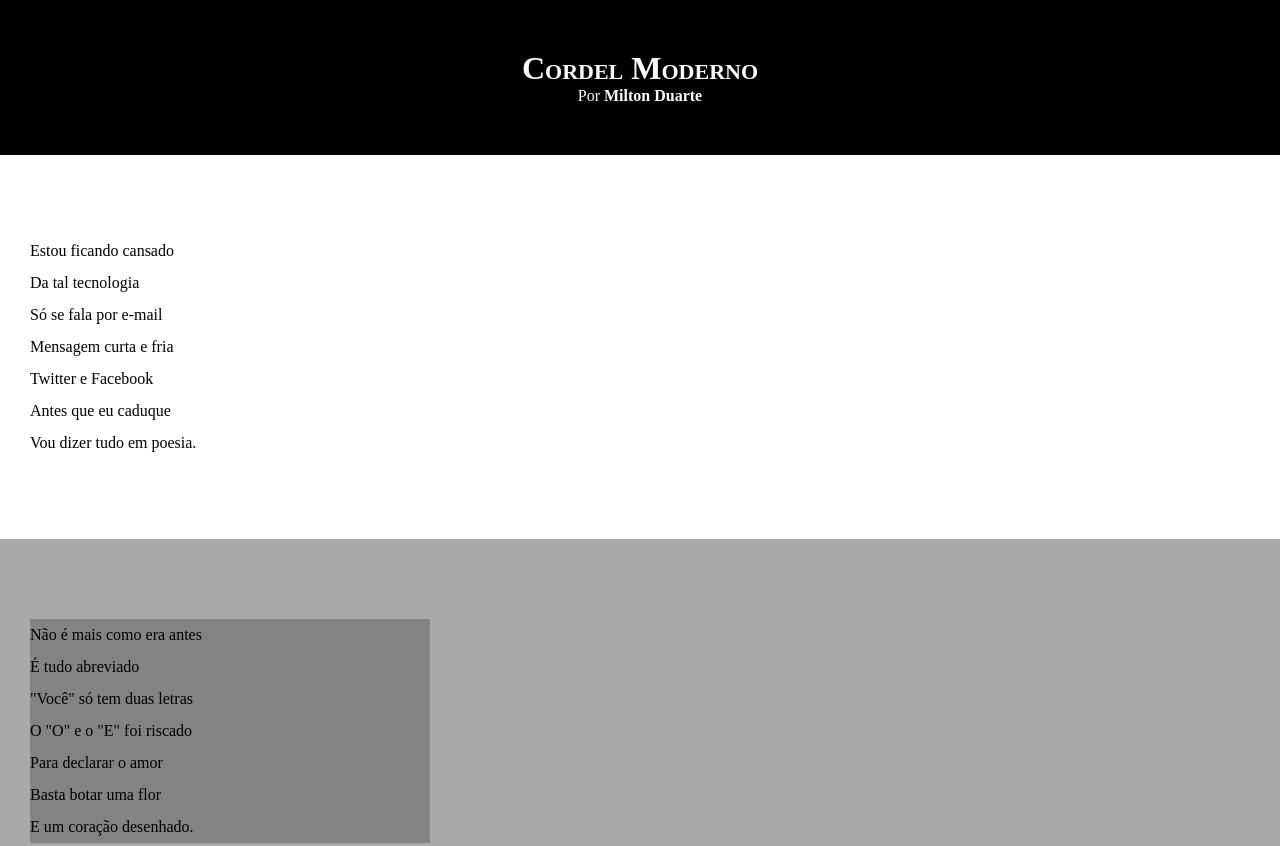
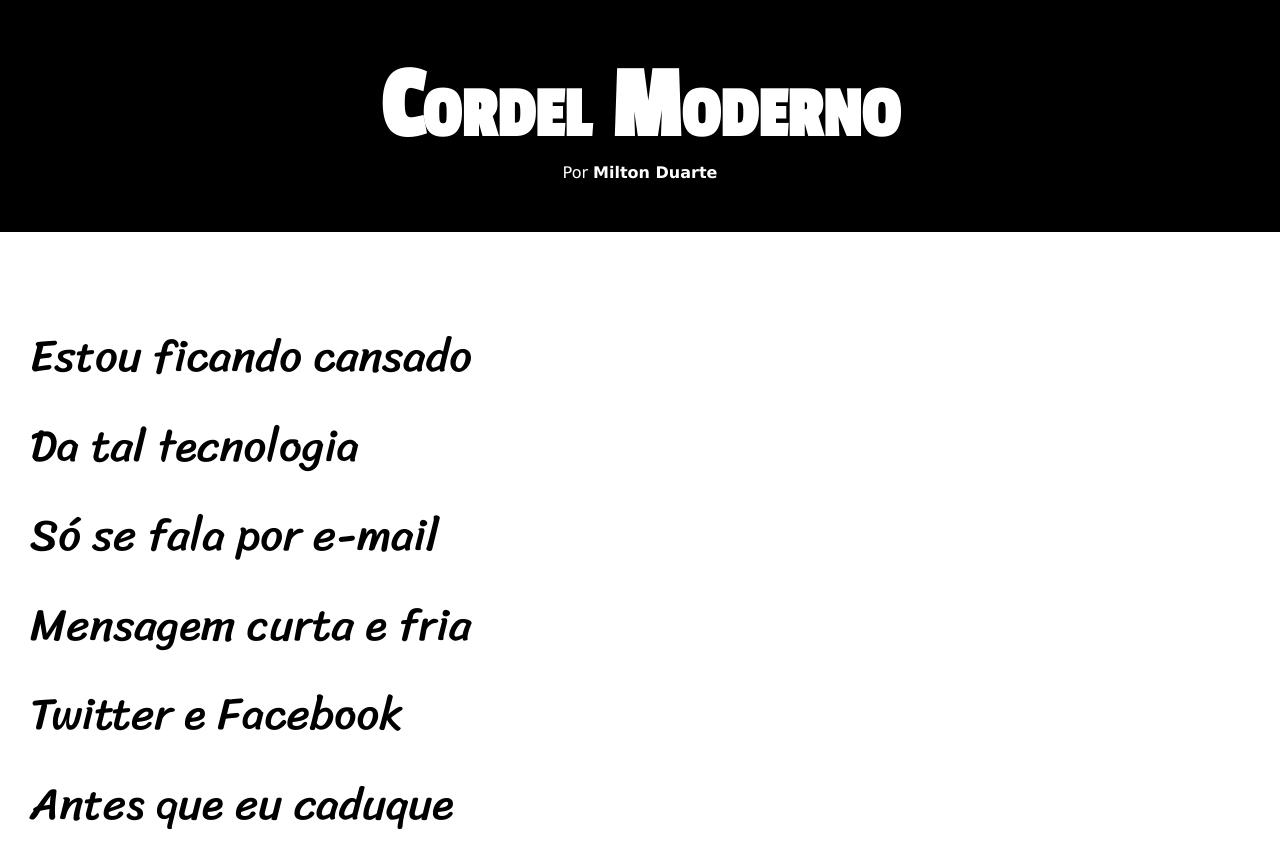
Before and after one commit to VitoriaSousaGomes/html-css, a plain HTML site: page desafios/d012/index.html in a window 1280 px wide. Shown: the top 846 px of the page. Drawn offline with Linux system fonts and the light colour scheme.

Commit message:
alterando as fontes

```diff
--- a/desafios/d012/estilo/style.css
+++ b/desafios/d012/estilo/style.css
@@ -1,4 +1,15 @@
 @charset "UTF-8";
+
+@import url('https://fonts.googleapis.com/css2?family=Passion+One&display=swap');
+
+@import url('https://fonts.googleapis.com/css2?family=Sriracha&display=swap');
+
+:root {
+    --fonte1: Verdana, Geneva, Tahoma, sans-serif;
+    --fonte2: 'Passion One', sans-serif;
+    --fonte3: 'Sriracha', cursive;
+}
+
 
 * {
     margin: 0px;
@@ -8,6 +19,7 @@
 html, body {
     min-height: 100vh;
     background-color: darkgray;
+    font-family: var(--fonte1);
 }
 
 header {
@@ -19,6 +31,8 @@ header {
 header > h1 {
     padding-top: 50px;
     font-variant: small-caps;
+    font-family: var(--fonte2);
+    font-size: 8vw;
 }
 
 header > p {
@@ -40,6 +54,8 @@ section {
     padding-bottom: 10vh;
     line-height: 2em;
     padding-left: 30px;
+    font-family: var(--fonte3);
+    font-size: 3.5vw;
 }
 
 section.normal {
@@ -52,7 +68,8 @@ section.imagem {
 }
 
 section.imagem > p {
-    width: 400px;
+    display: inline-block;
+    padding: 5px;
     background-color: rgba(0, 0, 0, 0.226);
 }
 
```
